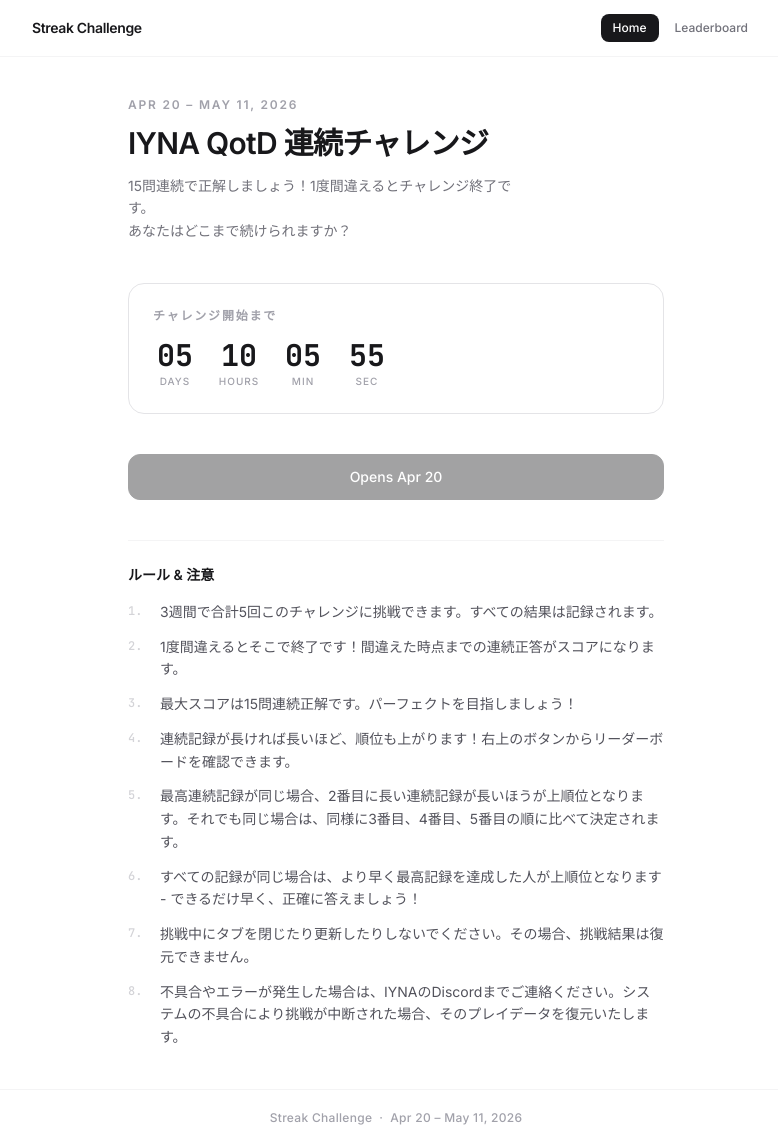
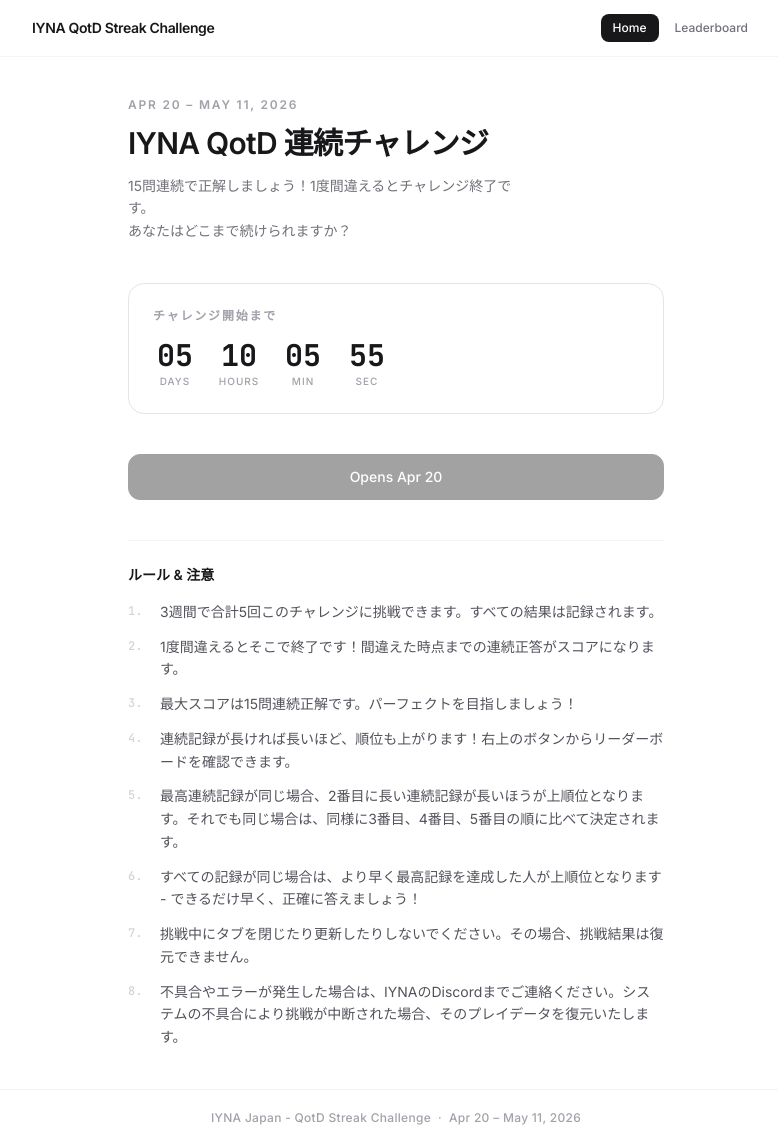
Before and after one commit to SyunPrsk914/streak-challenge, a React (Vite) app: page / in a window 1280 px wide. Shown: the whole page, without its empty margins (244-1022 px from the left). Built offline with nearby package versions, Linux system fonts and the light colour scheme; no server answers.

Commit message:
Update Layout.jsx

```diff
--- a/src/components/Layout.jsx
+++ b/src/components/Layout.jsx
@@ -11,7 +11,7 @@
       <header className="sticky top-0 z-40 bg-white/90 backdrop-blur-sm border-b border-zinc-100">
         <div className="max-w-3xl mx-auto px-5 h-14 flex items-center justify-between">
           <Link to="/" className="text-sm font-semibold tracking-tight hover:text-zinc-500 transition-colors">
-            Streak Challenge
+            IYNA QotD Streak Challenge
           </Link>
           <nav className="flex items-center gap-1">
             <Pill to="/"            active={pathname === '/'           }>Home</Pill>
@@ -29,7 +29,7 @@
 
       {/* ── Footer ── */}
       <footer className="border-t border-zinc-100 py-5 text-center text-xs text-zinc-400 font-medium tracking-wide">
-        Streak Challenge &nbsp;·&nbsp; Apr 20 – May 11, 2026
+       IYNA Japan - QotD Streak Challenge &nbsp;·&nbsp; Apr 20 – May 11, 2026
       </footer>
 
     </div>
```
